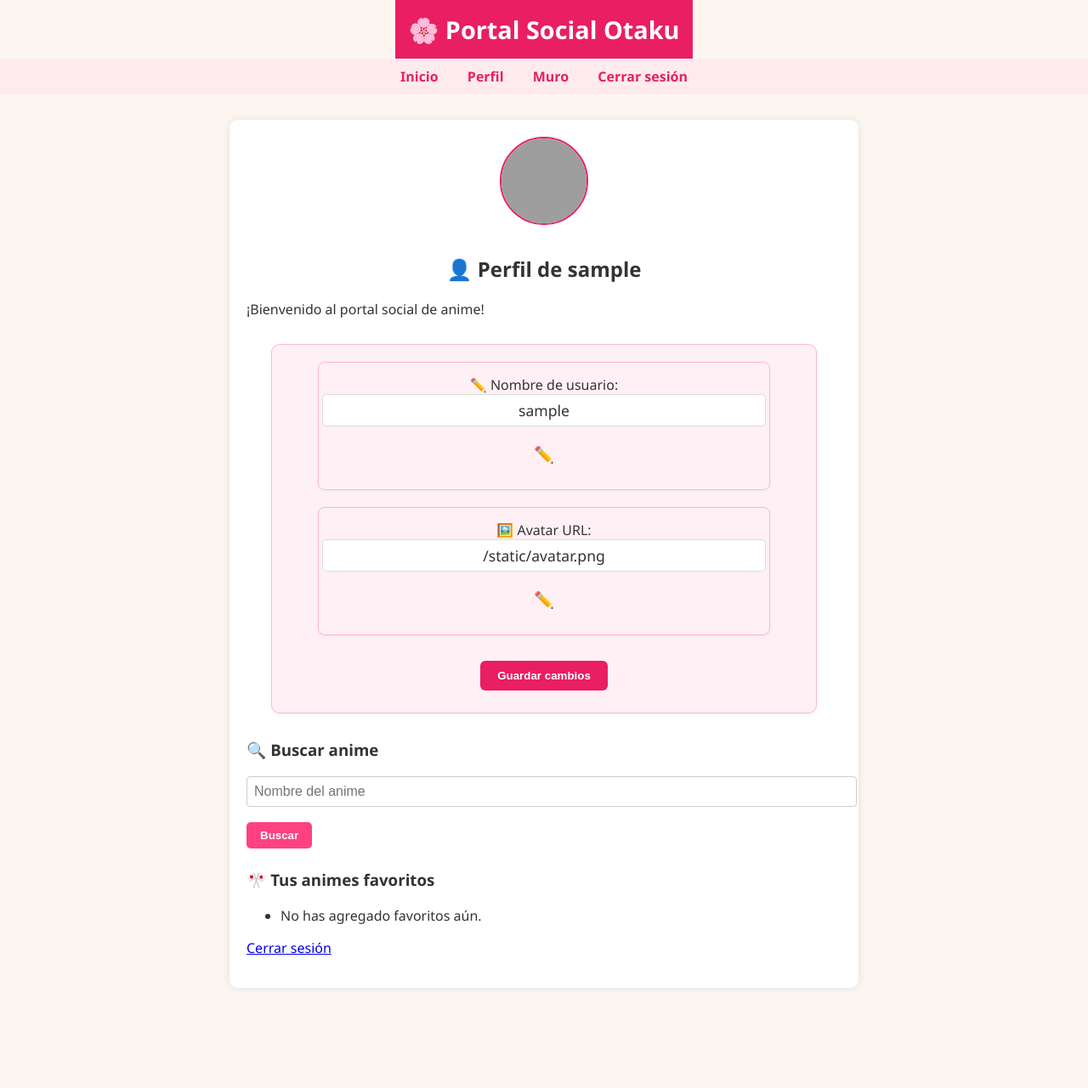
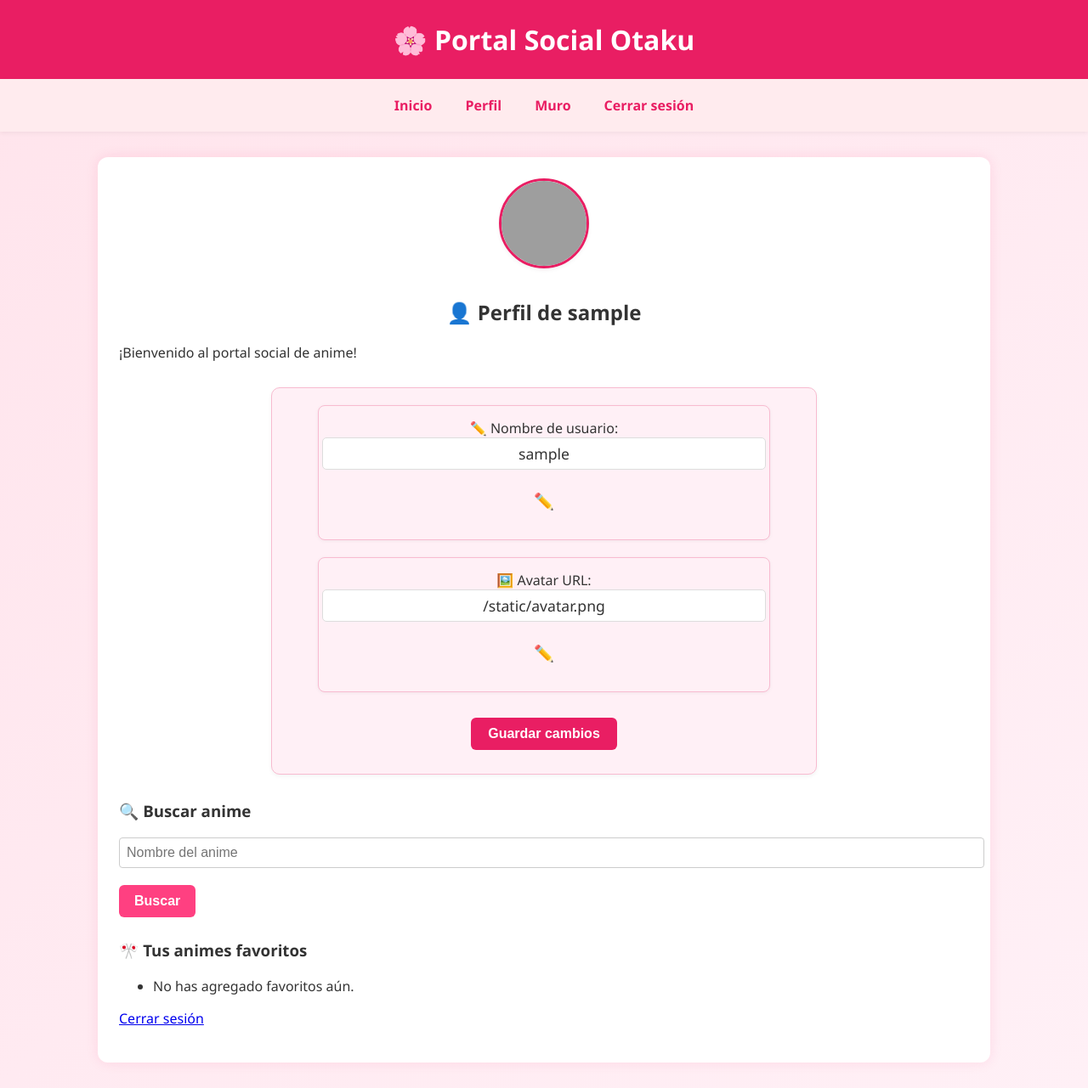
Before and after one commit to AdrianRochaC/anime, a Flask app: page /profile in a window 1280 px wide. Shown: the whole page at 85% size. Before the commit the page ends 1164 px from the top, so only its background shows below. Run offline with Flask 3, Linux system fonts and the light colour scheme; the visitor is signed in with stand-in values (Sample User, id 1); data that the repository does not hold is empty; grey boxes are pictures that could not be loaded.

Commit message:
estilos actualziados

```diff
--- a/app/static/style.css
+++ b/app/static/style.css
@@ -1,54 +1,56 @@
 /* 🌸 Base general */
 body {
-    background-color: #fdf6f0;
+    background: linear-gradient(to bottom right, #ffe4ec, #fff0f6);
     font-family: 'Segoe UI', sans-serif;
     color: #333;
     margin: 0;
     padding: 0;
-    display: flex;
-    flex-direction: column;
-    align-items: center;
+}
+
+/* 📦 Contenedor principal */
+.container {
+    max-width: 1000px;
+    margin: 30px auto;
+    padding: 25px;
+    background-color: white;
+    border-radius: 12px;
+    box-shadow: 0 0 15px rgba(233, 30, 99, 0.1);
 }
 
 /* 🧢 Encabezado */
 header {
     background-color: #e91e63;
     color: white;
-    padding: 15px;
+    padding: 25px;
     text-align: center;
-    font-size: 1.8em;
+    font-size: 2em;
     font-weight: bold;
+    box-shadow: 0 2px 8px rgba(0,0,0,0.1);
 }
 
 /* 🧭 Navegación */
 nav {
     background-color: #ffebee;
-    padding: 10px;
-    text-align: center;
-    width: 100%;
+    padding: 12px;
+    display: flex;
+    justify-content: center;
+    flex-wrap: wrap;
+    gap: 15px;
+    box-shadow: 0 2px 5px rgba(0,0,0,0.05);
 }
 
 nav a {
-    margin: 0 15px;
     text-decoration: none;
     color: #e91e63;
     font-weight: bold;
     font-size: 1em;
+    padding: 8px 12px;
+    border-radius: 6px;
+    transition: background-color 0.2s ease;
 }
 
 nav a:hover {
-    text-decoration: underline;
-}
-
-/* 📦 Contenedor principal */
-.container {
-    max-width: 700px;
-    width: 100%;
-    margin: 30px auto;
-    padding: 20px;
-    background-color: white;
-    border-radius: 10px;
-    box-shadow: 0 0 10px #e0e0e0;
+    background-color: #f8bbd0;
 }
 
 /* 🔘 Botones */
@@ -56,11 +58,13 @@ button {
     background-color: #ff4081;
     color: white;
     border: none;
-    padding: 8px 16px;
-    margin: 6px 0;
-    border-radius: 5px;
+    padding: 10px 18px;
+    margin: 8px 0;
+    border-radius: 6px;
     cursor: pointer;
     font-weight: bold;
+    font-size: 1em;
+    transition: background-color 0.2s ease;
 }
 
 button:hover {
@@ -69,20 +73,10 @@ button:hover {
 
 /* 🖼️ Imágenes generales */
 img {
-    border: 2px solid #e91e63;
-    border-radius: 8px;
-    margin-bottom: 8px;
+    border-radius: 10px;
     max-width: 100%;
-}
-
-/* ✏️ Formularios */
-textarea, input {
-    border: 1px solid #ccc;
-    padding: 8px;
-    border-radius: 4px;
-    width: 100%;
-    margin-bottom: 12px;
-    font-size: 1em;
+    height: auto;
+    box-shadow: 0 2px 5px rgba(0,0,0,0.05);
 }
 
 /* 👤 Avatar */
@@ -90,7 +84,7 @@ textarea, input {
     width: 100px;
     height: 100px;
     border-radius: 50%;
-    border: 2px solid #e91e63;
+    border: 3px solid #e91e63;
     object-fit: cover;
     margin-bottom: 10px;
 }
@@ -131,30 +125,14 @@ textarea, input {
     padding-left: 50px;
 }
 
-.editable-field {
-    margin-bottom: 15px;
-}
-
-.editable-field label {
-    font-weight: bold;
-    display: block;
-}
-
-.editable-field span {
-    margin-right: 10px;
-}
-
-.editable-field input {
-    margin-top: 5px;
-    padding: 5px;
-    width: 80%;
-}
-
-.editable-field button {
-    background: none;
-    border: none;
-    cursor: pointer;
-    font-size: 1.2em;
+/* ✏️ Formularios */
+textarea, input {
+    border: 1px solid #ccc;
+    padding: 8px;
+    border-radius: 4px;
+    width: 100%;
+    margin-bottom: 12px;
+    font-size: 1em;
 }
 
 /* 👤 Editor de perfil */
```
Also changed, not shown: other parts of app/static/style.css (+45 -6 lines).
